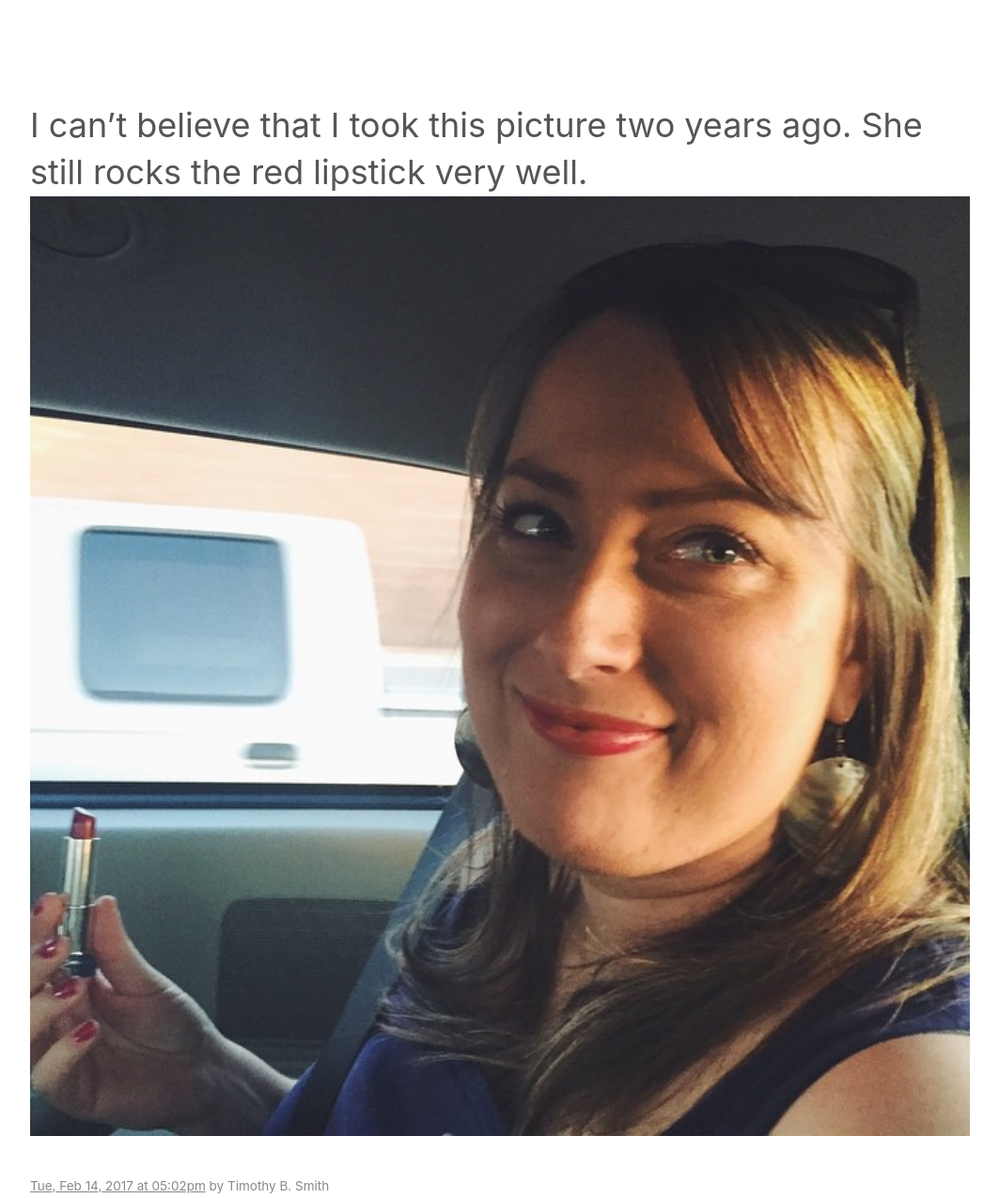
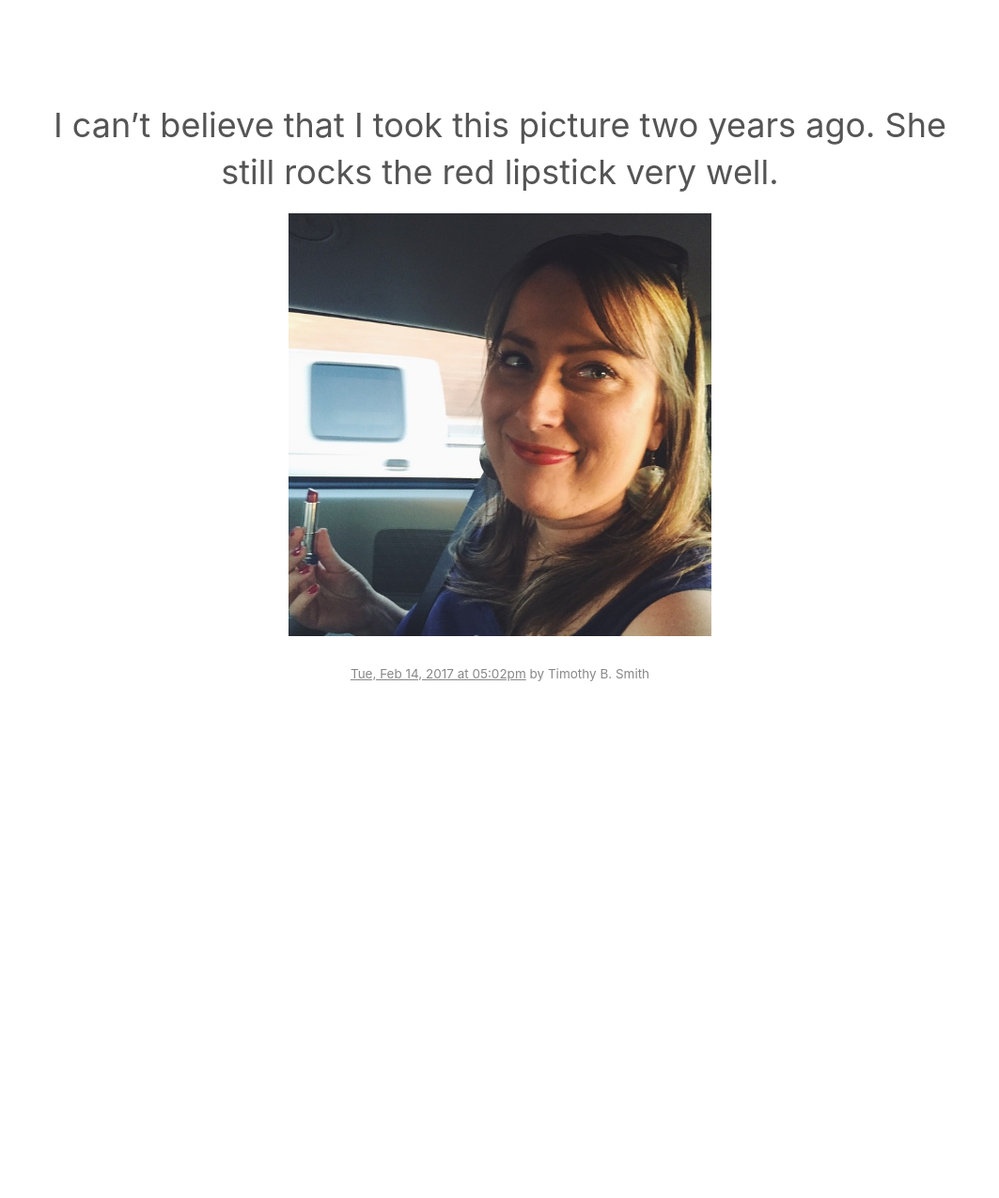
Before and after one commit to xavibenjamin/ttimsmith.com, a Jekyll site: the page built from _microblog/2017-02-14-03.md, in a window 1280 px wide. Shown: the whole page at 94% size, without its empty margins (108-1171 px from the left). Built offline with Jekyll 4.4.1, drawn with Linux system fonts in a browser that asks for light colours; some web fonts are replaced; after the commit the page ends 900 px from its top, so only the background shows below that.

Commit message:
Style images and description

```diff
--- a/assets/stylesheets/_layout/_microblog.scss
+++ b/assets/stylesheets/_layout/_microblog.scss
@@ -15,15 +15,24 @@
   p {
     margin: 0;
   }
+  img {
+    margin: 1rem 0;
+    max-width: 450px;
+  }
 }
 
 .microblog-post--single {
   margin: 6rem auto 0;
   max-width: 1000px;
+  text-align: center;
   p {
     font-size: 2rem;
     line-height: 1.4;
     margin: 0;
+  }
+  img {
+    margin: 1rem auto;
+    max-width: 450px;
   }
 }
 
--- a/assets/stylesheets/_redbat/_type.scss
+++ b/assets/stylesheets/_redbat/_type.scss
@@ -60,6 +60,15 @@ h5 {
   h1 {
     font-size: 2.3rem;
     font-weight: normal;
+  }
+  .page__description {
+    border-bottom: 1px solid $border-color;
+    margin-bottom: 2rem;
+    padding-bottom: 1rem;
+    p {
+      font-size: 1.2rem;
+      line-height: 1.6;
+    }
   }
 }
 
```
